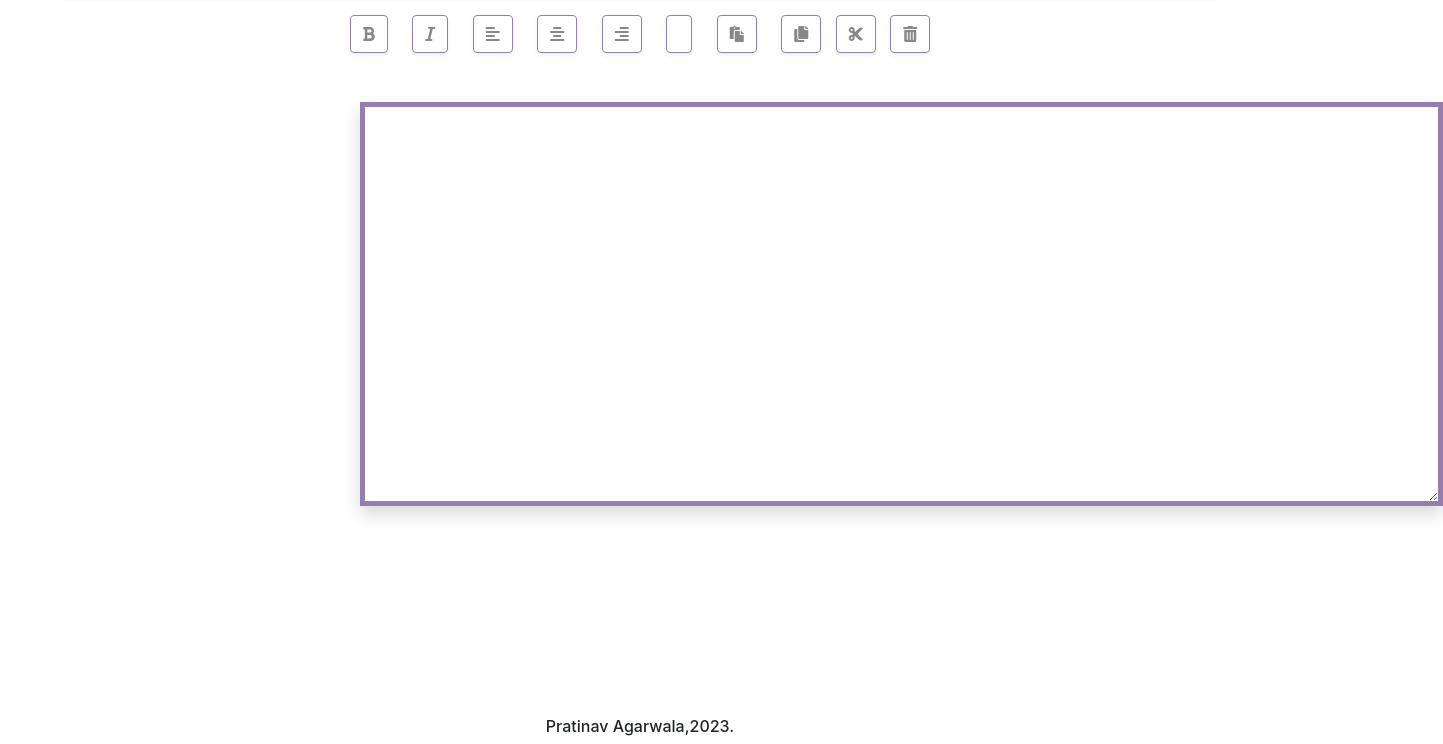
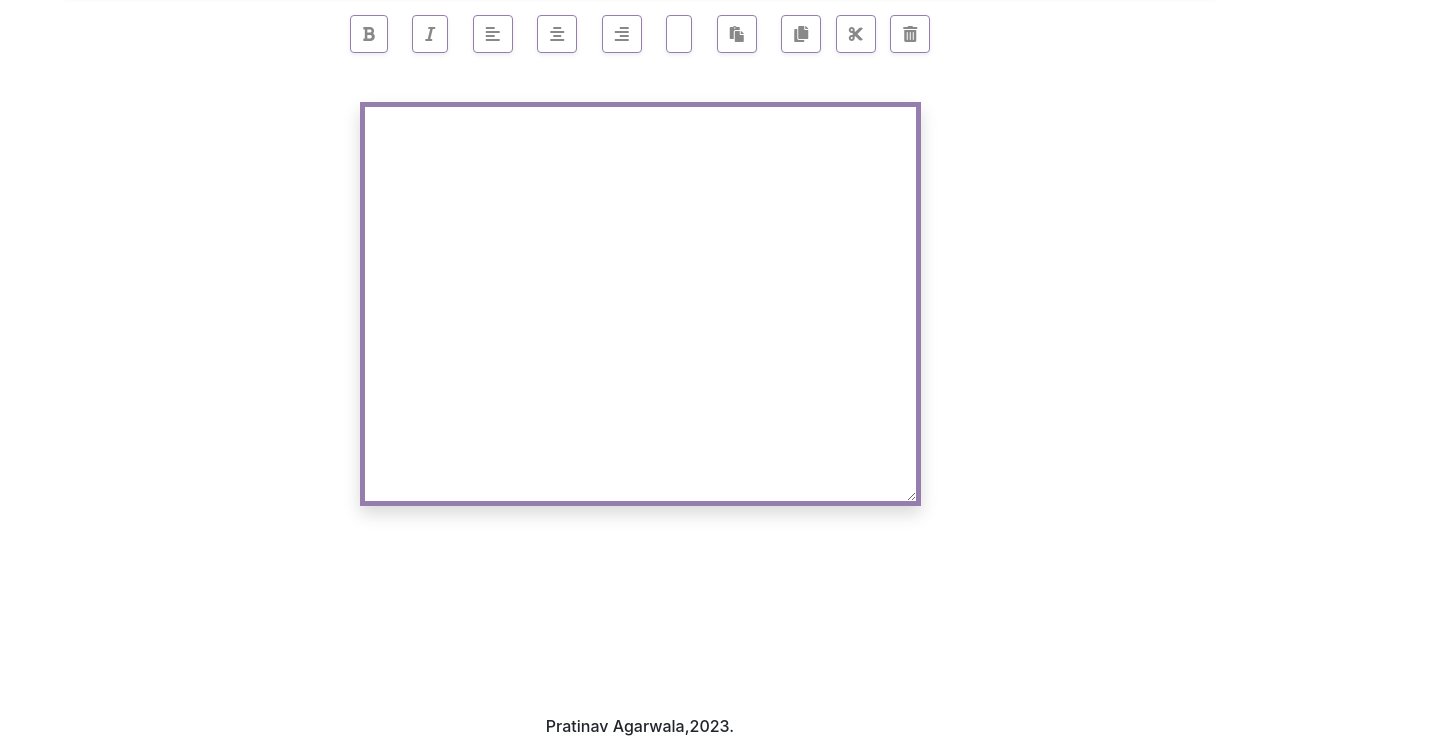
Before and after one commit to Pratinavagarwala/ComputerProject, a plain HTML site: page index.html in a window 1280 px wide. Shown: the part 131-875 px from the top of the page, 1443 px wide, since content can reach past the window. Drawn offline with nearby package versions, Linux system fonts and the light colour scheme; some icons are missing.

Commit message:
Update index.html

```diff
--- a/index.html
+++ b/index.html
@@ -152,6 +152,7 @@
 			<div class="col-md-3 col-sm-3">
 			</div>
 			<div class="col-md-6 col-sm-9">
+				<div class="flex-box">
 					<textarea id="textarea1"
 							class="input shadow"
 							name="name"
@@ -159,6 +160,7 @@
 							cols="100"
 							placeholder="Your text here ">
 			</textarea>
+				</div>
 				</div>
 			</div>
 			<div class="col-md-3">
```
